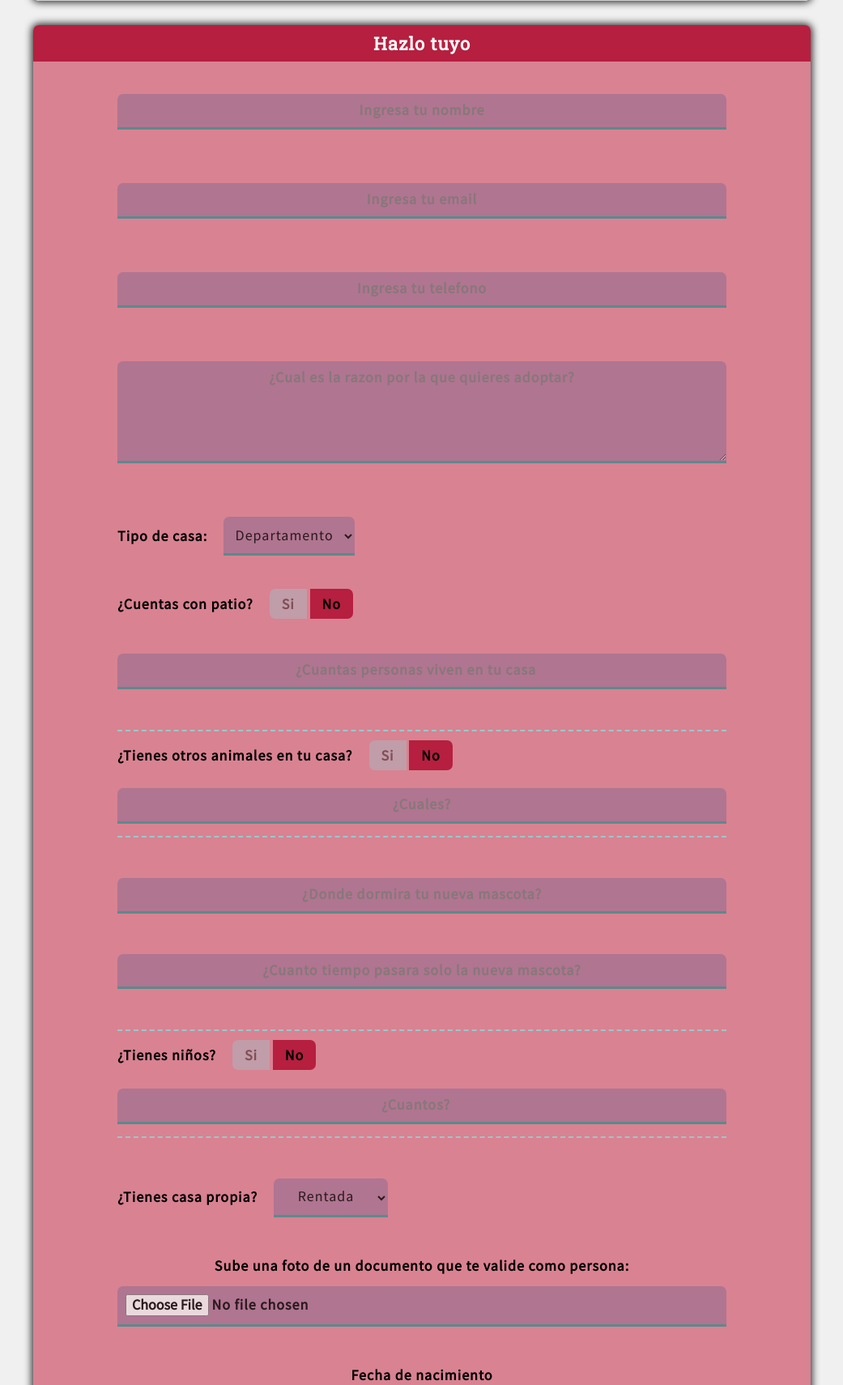
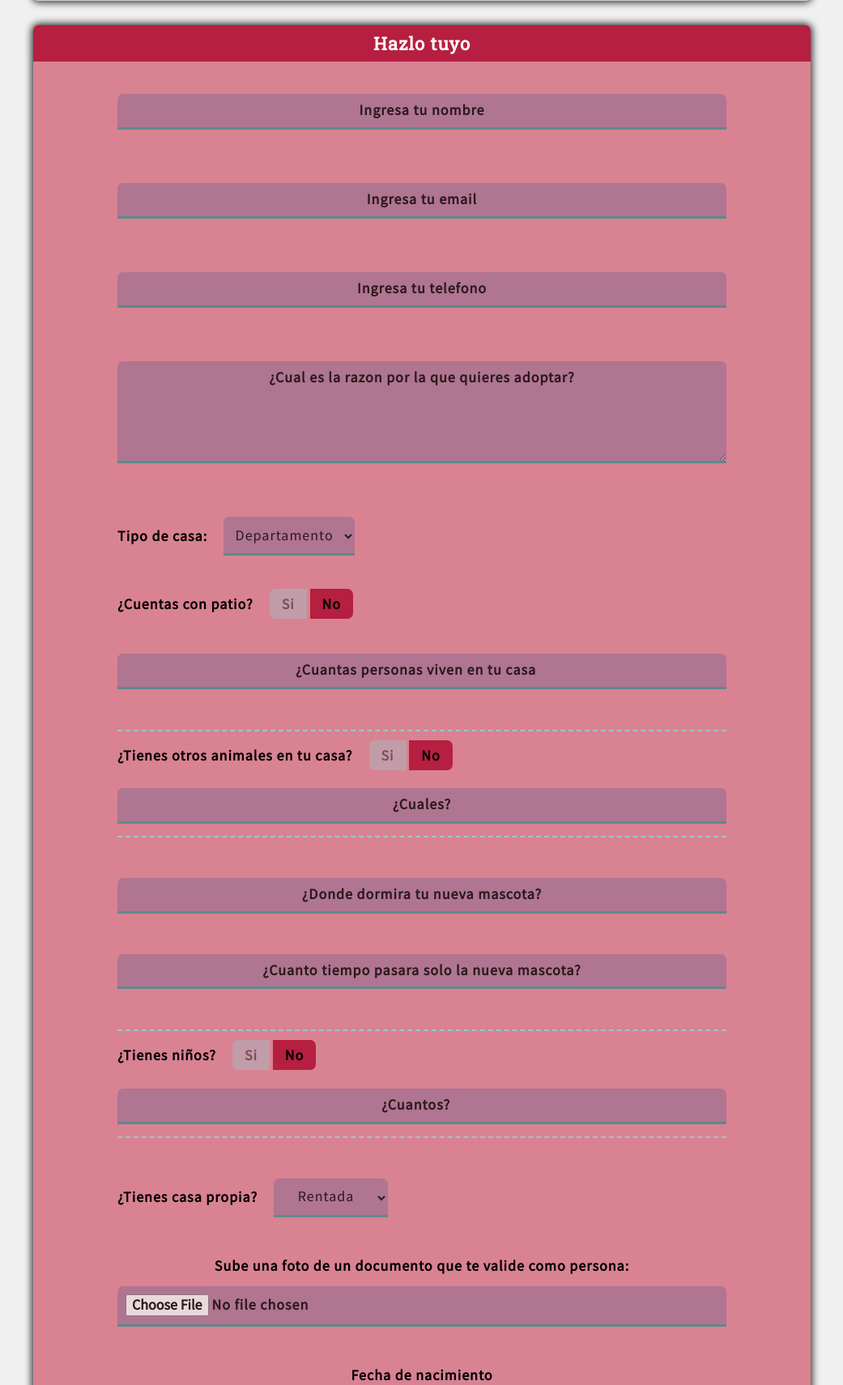
Before and after one commit to AngelKero/aCanem, a PHP site: page /pet.php in a window 1280 px wide. Shown: the part 940-2650 px from the top of the page at 81% size, without its empty margins (119-1160 px from the left). Run offline with PHP 8.4, Linux system fonts and the light colour scheme; some libraries are stand-ins or nearby versions.

Commit message:
Placeholder negros

```diff
--- a/sass/_petPage.sass
+++ b/sass/_petPage.sass
@@ -50,14 +50,16 @@
             justify-content: center
             flex-direction: column
             input, textarea, .casa, .patio, .animales, .ninos, .renta, .foto, .nacimiento, .terminos
-                color: #000000
+                color: #000000 !important
                 margin: auto
                 font-weight: 600
                 margin-bottom: 50px
                 width: 80%
             input, textarea, label, option, select
                 font-size: 18px !important
+            @import placeholder
             input, textarea, select
+                @include input-placeholder(#000)
                 opacity: 0.8
                 text-align: center
                 border: none
--- /dev/null
+++ b/sass/_placeholder.scss
@@ -0,0 +1,44 @@
+@mixin input-placeholder($color) {
+    &.placeholder {
+        color: $color;
+    }
+
+    /* if not supported, Javascript should add class */
+    &:-moz-placeholder {
+        color: $color;
+    }
+
+    /* Mozilla Firefox 4 to 18 */
+    &::-moz-placeholder {
+        color: $color;
+    }
+
+    /* Mozilla Firefox 19+ */
+    &::-webkit-input-placeholder {
+        color: $color;
+    }
+
+    /* WebKit browsers */
+    &:-ms-input-placeholder {
+        color: $color;
+    }
+
+    /* Internet Explorer 10+ */
+
+    /* browsers with full support for placeholder styling */
+    &::input-placeholder {
+        color: $color;
+    }
+
+    &:input-placeholder {
+        color: $color;
+    }
+
+    &::placeholder {
+        color: $color;
+    }
+
+    &:placeholder {
+        color: $color;
+    }
+}
--- a/sass/master.css
+++ b/sass/master.css
@@ -1193,7 +1193,7 @@ body .pet .container .pet-page {
 }
 
 .pet .adopt-form .formulario input, .pet .adopt-form .formulario textarea, .pet .adopt-form .formulario .casa, .pet .adopt-form .formulario .patio, .pet .adopt-form .formulario .animales, .pet .adopt-form .formulario .ninos, .pet .adopt-form .formulario .renta, .pet .adopt-form .formulario .foto, .pet .adopt-form .formulario .nacimiento, .pet .adopt-form .formulario .terminos {
-  color: #000000;
+  color: #000000 !important;
   margin: auto;
   font-weight: 600;
   margin-bottom: 50px;
@@ -1205,6 +1205,12 @@ body .pet .container .pet-page {
 }
 
 .pet .adopt-form .formulario input, .pet .adopt-form .formulario textarea, .pet .adopt-form .formulario select {
+  /* if not supported, Javascript should add class */
+  /* Mozilla Firefox 4 to 18 */
+  /* Mozilla Firefox 19+ */
+  /* WebKit browsers */
+  /* Internet Explorer 10+ */
+  /* browsers with full support for placeholder styling */
   opacity: 0.8;
   text-align: center;
   border: none;
@@ -1213,6 +1219,54 @@ body .pet .container .pet-page {
   padding: 10px;
   border-top-left-radius: 7px;
   border-top-right-radius: 7px;
+}
+
+.pet .adopt-form .formulario input.placeholder, .pet .adopt-form .formulario textarea.placeholder, .pet .adopt-form .formulario select.placeholder {
+  color: #000;
+}
+
+.pet .adopt-form .formulario input:-moz-placeholder, .pet .adopt-form .formulario textarea:-moz-placeholder, .pet .adopt-form .formulario select:-moz-placeholder {
+  color: #000;
+}
+
+.pet .adopt-form .formulario input::-moz-placeholder, .pet .adopt-form .formulario textarea::-moz-placeholder, .pet .adopt-form .formulario select::-moz-placeholder {
+  color: #000;
+}
+
+.pet .adopt-form .formulario input::-webkit-input-placeholder, .pet .adopt-form .formulario textarea::-webkit-input-placeholder, .pet .adopt-form .formulario select::-webkit-input-placeholder {
+  color: #000;
+}
+
+.pet .adopt-form .formulario input:-ms-input-placeholder, .pet .adopt-form .formulario textarea:-ms-input-placeholder, .pet .adopt-form .formulario select:-ms-input-placeholder {
+  color: #000;
+}
+
+.pet .adopt-form .formulario input::input-placeholder, .pet .adopt-form .formulario textarea::input-placeholder, .pet .adopt-form .formulario select::input-placeholder {
+  color: #000;
+}
+
+.pet .adopt-form .formulario input:input-placeholder, .pet .adopt-form .formulario textarea:input-placeholder, .pet .adopt-form .formulario select:input-placeholder {
+  color: #000;
+}
+
+.pet .adopt-form .formulario input::-webkit-input-placeholder, .pet .adopt-form .formulario textarea::-webkit-input-placeholder, .pet .adopt-form .formulario select::-webkit-input-placeholder {
+  color: #000;
+}
+
+.pet .adopt-form .formulario input:-ms-input-placeholder, .pet .adopt-form .formulario textarea:-ms-input-placeholder, .pet .adopt-form .formulario select:-ms-input-placeholder {
+  color: #000;
+}
+
+.pet .adopt-form .formulario input::-ms-input-placeholder, .pet .adopt-form .formulario textarea::-ms-input-placeholder, .pet .adopt-form .formulario select::-ms-input-placeholder {
+  color: #000;
+}
+
+.pet .adopt-form .formulario input::placeholder, .pet .adopt-form .formulario textarea::placeholder, .pet .adopt-form .formulario select::placeholder {
+  color: #000;
+}
+
+.pet .adopt-form .formulario input:placeholder, .pet .adopt-form .formulario textarea:placeholder, .pet .adopt-form .formulario select:placeholder {
+  color: #000;
 }
 
 .pet .adopt-form .formulario .casa, .pet .adopt-form .formulario .patio, .pet .adopt-form .formulario .animales, .pet .adopt-form .formulario .ninos, .pet .adopt-form .formulario .renta {
```
Also changed, not shown: 1 other file.
